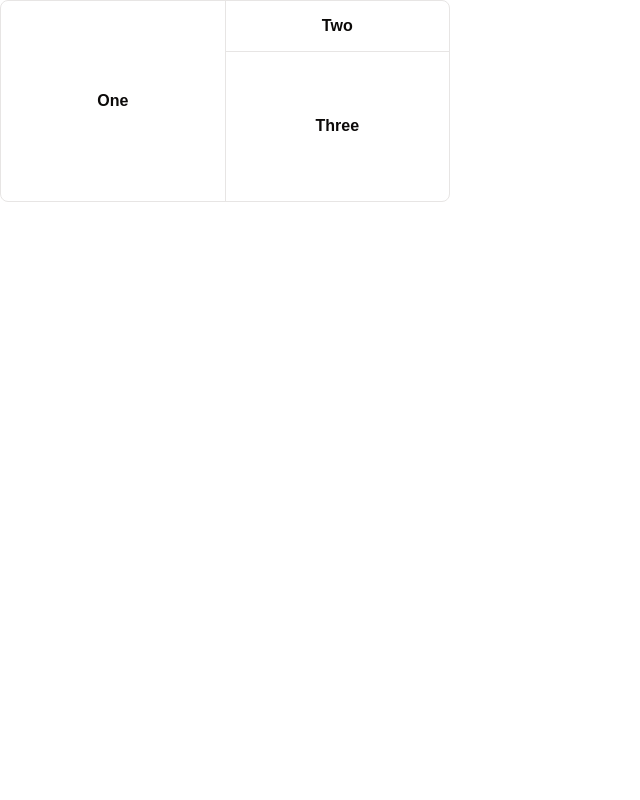
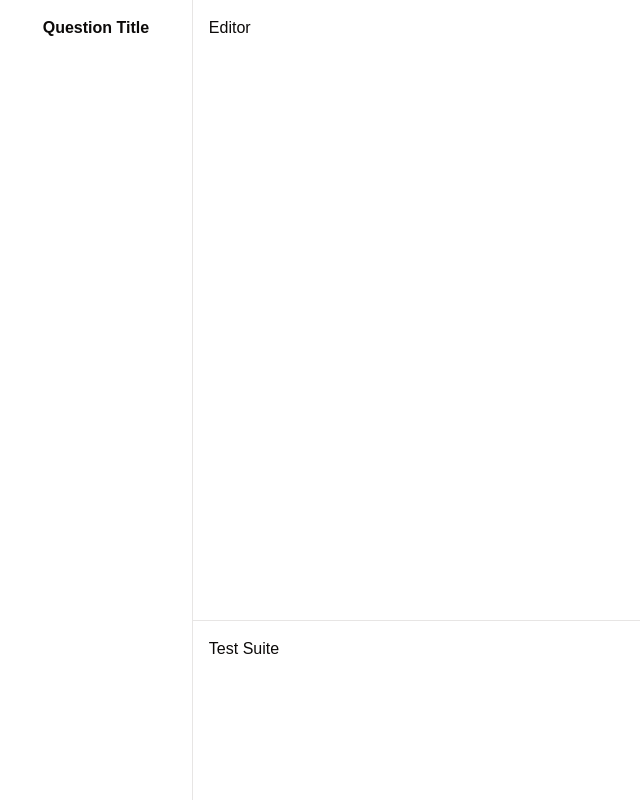
Before and after one commit to thecapst1/basalt, a Next.js app in the folder client/: page /competitor in a window 1280 px wide. Shown: the whole page, without its empty margins (0-640 px from the left). Built offline with nearby package versions, Linux system fonts and the light colour scheme.

Commit message:
Added current place holders for future additions

```diff
--- a/client/app/competitor/competitor.css
+++ b/client/app/competitor/competitor.css
@@ -1,4 +1,17 @@
-.editor{
+.panel-container {
+    display: flex;
+    height: 100vh;
+    width: 100%;
+}
+
+.side-panel {
+    padding: 16px;
+    box-sizing: border-box;
+}
+
+
+/* Left Side Panel Css */
+.question-title{
     display: flex;
     align-items: center;
     justify-content: center;
--- a/client/app/competitor/page.tsx
+++ b/client/app/competitor/page.tsx
@@ -1,36 +1,64 @@
+import './competitor.css';
 import {
     ResizableHandle,
     ResizablePanel,
     ResizablePanelGroup,
-} from "@/components/ui/resizable"
+} from "@/components/ui/resizable";
 
 export default function ResizableDemo() {
+
+    // TODO: need to bring in Question Information from host component as am input for this func
+    function getCurrentQuestion() {
         return (
+            <div className='question-title'>
+                <h1>
+                    <b>
+                        Question Title
+                    </b>
+                </h1>
+            </div>
+        )
+    }
+
+    // TODO: need to be able to grab info from the text editor and have this func take it as a param
+    function runTest() {
+        return (
+            <div className='test-button'>
+
+            </div>
+        )
+    }
+
+
+
+    return (
+        <div className='panel-container'>
             <ResizablePanelGroup
                 direction="horizontal"
-            className="max-w-md rounded-lg border md:min-w-[450px]"
             >
-            <ResizablePanel defaultSize={50}>
-                <div className="flex h-[200px] items-center justify-center p-6">
-                    <span className="font-semibold">One</span>
+                <ResizablePanel defaultSize={15}>
+                    <div className="side-panel">
+                        {getCurrentQuestion()}
                     </div>
                 </ResizablePanel>
                 <ResizableHandle />
-            <ResizablePanel defaultSize={50}>
+                <ResizablePanel >
                     <ResizablePanelGroup direction="vertical">
-                    <ResizablePanel defaultSize={25}>
-                        <div className="flex h-full items-center justify-center p-6">
-                            <span className="font-semibold">Two</span>
+
+                        <ResizablePanel defaultSize={400} className="side-panel">
+                            <div>
+                                <span>Editor</span>
                             </div>
                         </ResizablePanel>
                         <ResizableHandle />
-                    <ResizablePanel defaultSize={75}>
-                        <div className="flex h-full items-center justify-center p-6">
-                            <span className="font-semibold">Three</span>
+                        <ResizablePanel defaultSize={100} className="side-panel">
+                            <div>
+                                <span>Test Suite</span>
                             </div>
                         </ResizablePanel>
                     </ResizablePanelGroup>
                 </ResizablePanel>
             </ResizablePanelGroup>
-    )
+        </div>
+    );
 }
```
Lines whose indentation alone changed are shown as unchanged.
